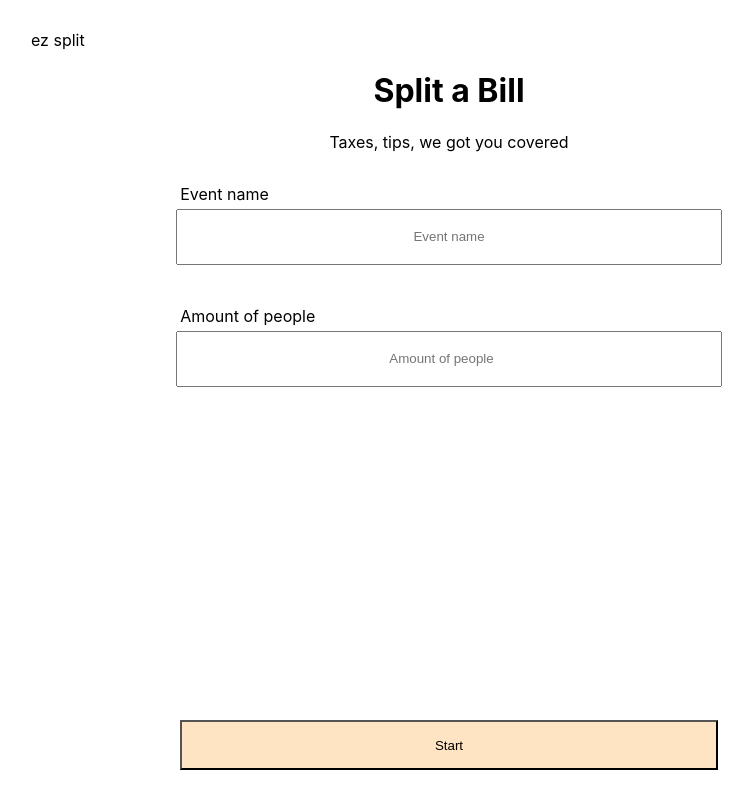
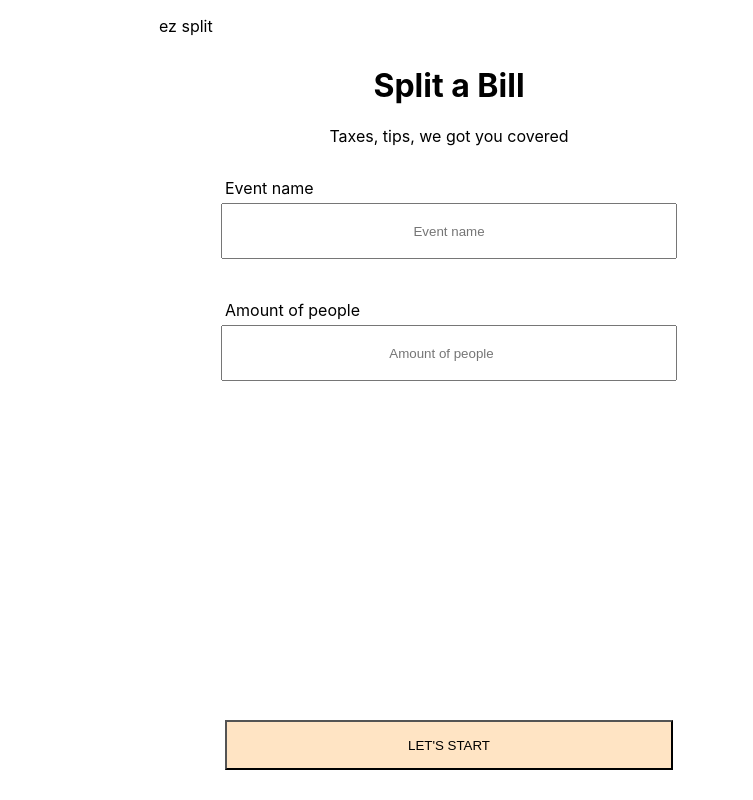
Before and after one commit to alicelu625/ez-split, a React (Create React App) app: page / in a window 1280 px wide. Shown: the whole page, without its empty margins (191-944 px from the left). Built offline with nearby package versions, Linux system fonts and the light colour scheme.

Commit message:
styled Start page

```diff
--- a/src/Pages/Start/Start.js
+++ b/src/Pages/Start/Start.js
@@ -48,7 +48,7 @@ class Start extends Component {
             <div className={classes.Start}>
                 <p className={classes.Brand}>ez split</p>
                 <div className={classes.Intro}>
-                    <h1>Split a Bill</h1>
+                    <h1 style={{marginTop:'0px'}}>Split a Bill</h1>
                     <p>Taxes, tips, we got you covered</p>
                 </div>
                 <div className={classes.InputFields}>
@@ -80,7 +80,7 @@ class Start extends Component {
                     }
                 </div>
                 <ProceedDiv className={classes.ProceedDiv} clicked={this.checkInput}>
-                    Start
+                    LET'S START
                 </ProceedDiv>
             </div>
         );
--- a/src/Pages/Start/Start.module.css
+++ b/src/Pages/Start/Start.module.css
@@ -1,5 +1,5 @@
 .Start {
-    margin: 30px auto 0px auto;
+    margin: 0 auto;
 }
 
 .Brand {
@@ -8,6 +8,7 @@
 
 .Intro {
     text-align: center;
+    margin-top: 30px;
 }
 
 .InputFields {
@@ -19,18 +20,18 @@
 }
 
 .InputLabel {
-    width: 60%;
+    width: 70%;
     margin-bottom: 5px;
 }
 
 .Input {
-    width: 60%;
+    width: 70%;
     height: 50px;
     text-align: center;
 }
 
 .ErrorMessage {
-    width: 60%;
+    width: 70%;
     color: red;
     margin-top: 5px;
     margin-bottom: 0px;
@@ -41,3 +42,9 @@
         width: 70vw;
     }
 }
+
+@media (min-width: 1024px) {
+    .Start {
+        width: 50vw;
+    }
+}
--- a/src/shared/ProceedDiv/ProceedDiv.module.css
+++ b/src/shared/ProceedDiv/ProceedDiv.module.css
@@ -5,7 +5,7 @@
 }
 
 .ProceedButton {
-    width: 60%;
+    width: 70%;
     height: 50px;
     margin: auto;
     display: flex;
@@ -19,3 +19,9 @@
         width: 70vw;
     }
 }
+
+@media (min-width: 1024px) {
+    .ProceedDiv {
+        width: 50vw;
+    }
+}
```
Also changed, not shown: src/hoc/Layout/Layout.js (+7 -7 lines).
